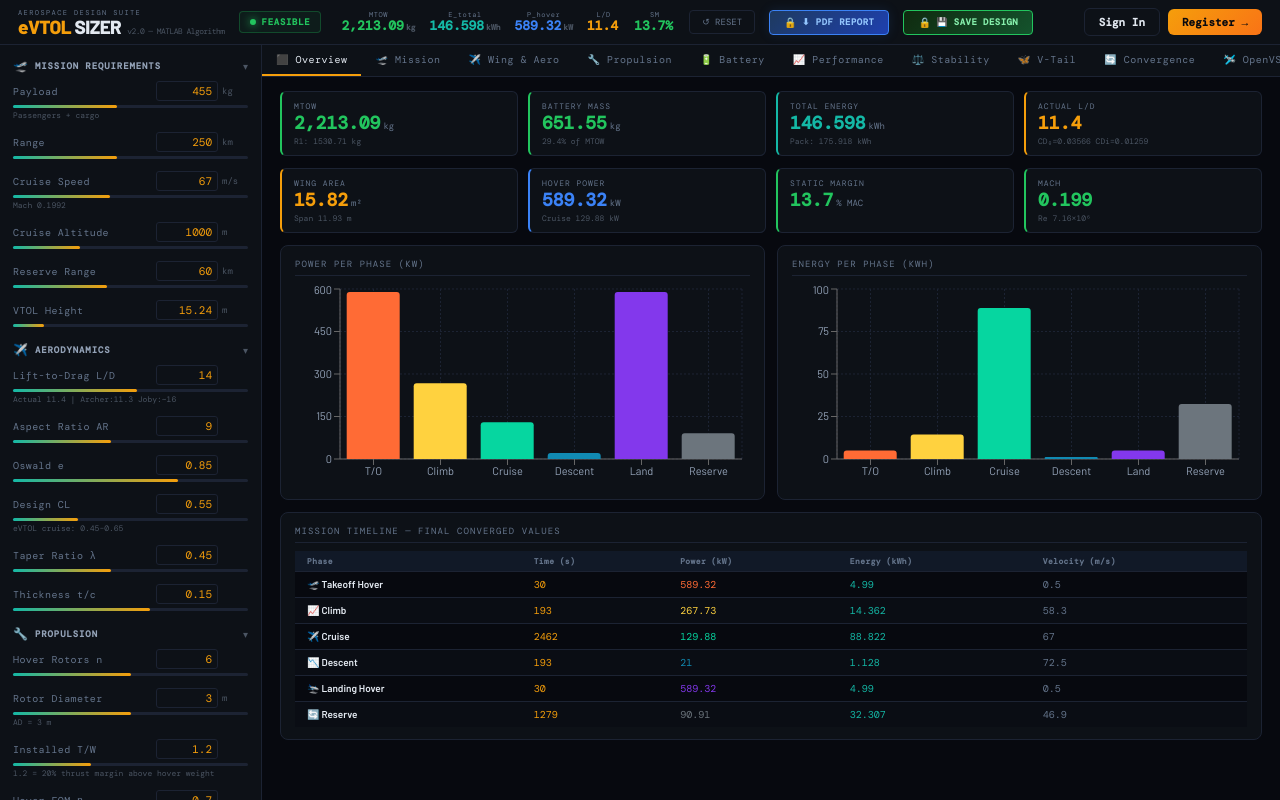
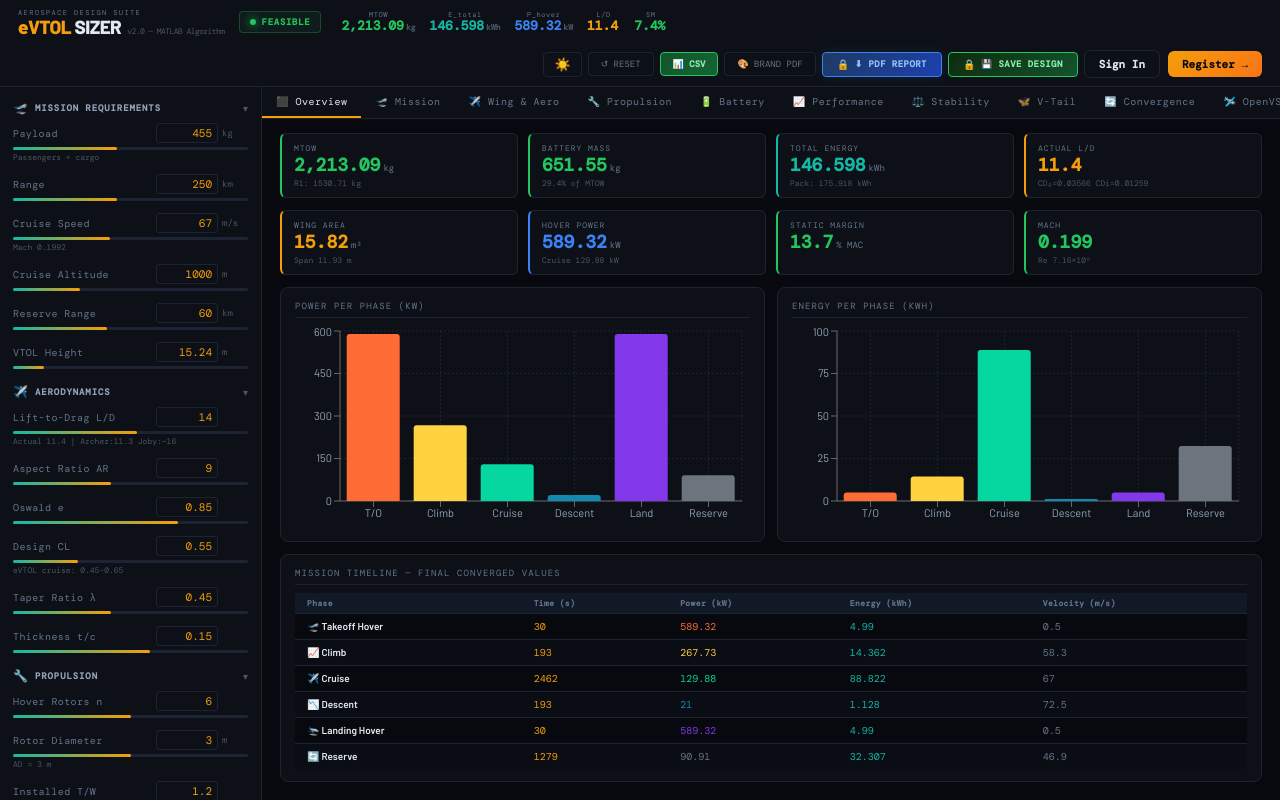
Before and after one commit to Vinay25112001/eVTOL_Website_Trail_1, a React (Vite) app: page / in a window 1280 px wide. Built offline with nearby package versions, Linux system fonts and the light colour scheme.

Commit message:
Add files via upload

```diff
--- a/src/App.jsx
+++ b/src/App.jsx
@@ -575,7 +575,7 @@ ${yVals.map((v,i)=>`    y[${i}] = ${v};`).join('\n')}
    User clicks "Download PDF" → new window opens → browser print dialog
    → "Save as PDF". Native browser PDF engine = perfect quality.
    ═══════════════════════════════════════════════════════════════════════ */
-function generateReport(p, R) {
+function generateReport(p, R, branding={}) {
   const n = (v, d=3) => (typeof v==="number" && isFinite(v)) ? v.toFixed(d) : "—";
   const now = new Date().toLocaleDateString("en-US",{year:"numeric",month:"long",day:"numeric"});
   const feasBadge = R.feasible
@@ -602,19 +602,27 @@ function generateReport(p, R) {
     `<tr class="${ok?"ok":"fail"}"><td>${ok?"✓":"✗"}</td><td>${label}</td><td>${val}</td></tr>`;
 
   // ── COVER PAGE ───────────────────────────────────────────────────────
+  const bAuthor = branding.authorName || "Vinay Kumar Reddy Sirigireddy";
+  const bUniv   = branding.university || "Wright State University";
+  const bTitle  = branding.projectTitle || "eVTOL Aircraft Sizing Report";
+  const bDate   = branding.date || now;
+  const bLogo   = branding.logoUrl || "";
+
   const cover = `
   <div class="cover-page">
-    <div class="cover-logo">AEROSPACE DESIGN SUITE</div>
-    <div class="cover-title">eVTOL Aircraft<br>Sizing Report</div>
-    <div class="cover-sub">Trail 1 Design — Parametric Sizing Analysis</div>
+    ${bLogo ? `<img src="${bLogo}" alt="Logo" style="height:60px;object-fit:contain;margin-bottom:20px;border-radius:6px;">` : ""}
+    <div class="cover-logo">AEROSPACE DESIGN SUITE — eVTOL SIZER v2.0</div>
+    <div class="cover-title">${bTitle}</div>
+    <div class="cover-sub">Parametric Sizing Analysis — MATLAB Algorithm Port</div>
     <div class="cover-line"></div>
     <table class="cover-meta">
-      <tr><td>Institution</td><td>Wright State University</td></tr>
+      <tr><td>Author / Engineer</td><td>${bAuthor}</td></tr>
+      <tr><td>Institution</td><td>${bUniv}</td></tr>
       <tr><td>Advisor</td><td>Dr. Darryl K. Ahner</td></tr>
-      <tr><td>Graduate Student</td><td>Vinay Kumar Reddy Sirigireddy</td></tr>
       <tr><td>Framework</td><td>MATLAB-MBSE Integrated Sizing Framework</td></tr>
       <tr><td>Algorithm</td><td>eVTOL_Full_Analysis_v2.m — JavaScript Port</td></tr>
-      <tr><td>Report Generated</td><td>${now}</td></tr>
+      <tr><td>Report Date</td><td>${bDate}</td></tr>
+      <tr><td>Generated</td><td>${now}</td></tr>
       <tr><td>Design Status</td><td>${feasBadge}</td></tr>
     </table>
     <div class="cover-kpi-grid">
@@ -622,7 +630,7 @@ function generateReport(p, R) {
       <div class="kpi"><div class="kpi-val">${n(R.Etot,2)} kWh</div><div class="kpi-lbl">Total Energy</div></div>
       <div class="kpi"><div class="kpi-val">${n(R.Phov,1)} kW</div><div class="kpi-lbl">Hover Power</div></div>
       <div class="kpi"><div class="kpi-val">${n(R.bWing,2)} m</div><div class="kpi-lbl">Wing Span</div></div>
-      <div class="kpi"><div class="kpi-val">${n(R.SM*100,1)}%</div><div class="kpi-lbl">Static Margin</div></div>
+      <div class="kpi"><div class="kpi-val">${n(R.SM_vt*100,1)}%</div><div class="kpi-lbl">Static Margin</div></div>
       <div class="kpi"><div class="kpi-val">${n(R.LDact,2)}</div><div class="kpi-lbl">Actual L/D</div></div>
     </div>
   </div>`;
@@ -1142,9 +1150,18 @@ window.addEventListener('load',()=>{setTimeout(()=>window.print(),1200);});
 /* ═══════════════════════════════════
    THEME & CONSTANTS
    ═══════════════════════════════════ */
+/* ═══════════════════════════════════
+   THEME SYSTEM — dark / light
+   ═══════════════════════════════════ */
+const DARK={bg:"#07090f",panel:"#0d1117",border:"#1c2333",amber:"#f59e0b",teal:"#14b8a6",
+  blue:"#3b82f6",red:"#ef4444",green:"#22c55e",dim:"#4b5563",text:"#e2e8f0",muted:"#64748b",
+  purple:"#8b5cf6",orange:"#f97316"};
+const LIGHT={bg:"#f8fafc",panel:"#ffffff",border:"#e2e8f0",amber:"#d97706",teal:"#0d9488",
+  blue:"#2563eb",red:"#dc2626",green:"#16a34a",dim:"#9ca3af",text:"#0f172a",muted:"#64748b",
+  purple:"#7c3aed",orange:"#ea580c"};
+let C=DARK; // global ref — updated by App before render
+
 const PHC=["#ff6b35","#ffd23f","#06d6a0","#118ab2","#8338ec","#6c757d"];
-const C={bg:"#07090f",panel:"#0d1117",border:"#1c2333",amber:"#f59e0b",teal:"#14b8a6",
-  blue:"#3b82f6",red:"#ef4444",green:"#22c55e",dim:"#4b5563",text:"#e2e8f0",muted:"#64748b"};
 
 /* ═══════════════════════════════════
    REUSABLE COMPONENTS
@@ -1225,19 +1242,90 @@ export default function App(){
   const[tab,setTab]=useState(0);
   const[user,setUser]=useState(()=>getSession());
   const[showAuthModal,setShowAuthModal]=useState(false);
+  const[darkMode,setDarkMode]=useState(true);
+  const[showPdfBranding,setShowPdfBranding]=useState(false);
+  const[pdfBranding,setPdfBranding]=useState({
+    authorName:"", university:"Wright State University",
+    projectTitle:"eVTOL Sizing Analysis", logoUrl:"", date:new Date().toLocaleDateString(),
+  });
+
+  // Update global C on every render based on theme
+  C = darkMode ? DARK : LIGHT;
 
   const handleAuth=(session)=>{
     saveSession(session);
     setUser(session);
     setShowAuthModal(false);
   };
-  const handleSignOut=()=>{
-    clearSession();
-    setUser(null);
-  };
-  const handleUpdate=(session)=>{
-    saveSession(session);
-    setUser(session);
+  const handleSignOut=()=>{ clearSession(); setUser(null); };
+  const handleUpdate=(session)=>{ saveSession(session); setUser(session); };
+
+  /* ── CSV Export ── */
+  const exportCSV=()=>{
+    if(!R) return;
+    const rows=[
+      ["eVTOL Sizer — Results Export","",""],
+      ["Generated",new Date().toLocaleString(),""],
+      ["","",""],
+      ["=== WEIGHTS ===","",""],
+      ["MTOW (kg)",R.MTOW,""],
+      ["Empty Weight (kg)",R.Wempty,""],
+      ["Battery Mass (kg)",R.Wbat,""],
+      ["Payload (kg)",p.payload,""],
+      ["","",""],
+      ["=== ENERGY & POWER ===","",""],
+      ["Total Mission Energy (kWh)",R.Etot,""],
+      ["Pack Energy (kWh)",R.PackkWh,""],
+      ["Hover Power (kW)",R.Phov,""],
+      ["Climb Power (kW)",R.Pcl,""],
+      ["Cruise Power (kW)",R.Pcr,""],
+      ["Descent Power (kW)",R.Pdc,""],
+      ["Reserve Power (kW)",R.Pres,""],
+      ["","",""],
+      ["=== PHASE TIMES (s) ===","",""],
+      ["Takeoff",R.tto,""],["Climb",R.tcl,""],["Cruise",R.tcr,""],
+      ["Descent",R.tdc,""],["Landing",R.tld,""],["Reserve",R.tres,""],
+      ["Total",R.Tend,""],
+      ["","",""],
+      ["=== AERODYNAMICS ===","",""],
+      ["Wing Area (m²)",R.Swing,""],["Wing Span (m)",R.bWing,""],
+      ["MAC (m)",R.MAC,""],["Sweep (°)",R.sweep,""],
+      ["Actual L/D",R.LDact,""],["CD0 total",R.CD0tot,""],
+      ["Mach",R.Mach,""],["Reynolds ×10⁶",(R.Re_/1e6).toFixed(2),""],
+      ["Selected Airfoil",R.selAF.name,""],
+      ["","",""],
+      ["=== PROPULSION ===","",""],
+      ["Rotor Diameter AD (m)",R.Drotor,""],["Tip Mach",R.TipMach,""],
+      ["RPM",R.RPM,""],["Disk Loading (N/m²)",R.DLrotor,""],
+      ["Tip Speed (m/s)",R.TipSpd,""],["Motor Power/rotor (kW)",R.PmotKW,""],
+      ["T/W hover",R.TW_hover,""],["T/W cruise",R.TW_cruise,""],
+      ["","",""],
+      ["=== STABILITY ===","",""],
+      ["CG from nose (m)",R.xCGtotal,""],["NP from nose (m)",R.xNP,""],
+      ["Static Margin baseline (% MAC)",(R.SM*100).toFixed(2),""],
+      ["Static Margin w/ V-tail (% MAC)",(R.SM_vt*100).toFixed(2),""],
+      ["","",""],
+      ["=== BATTERY ===","",""],
+      ["Pack Energy (kWh)",R.PackkWh,""],["SED pack (Wh/kg)",R.SEDpack,""],
+      ["Cell config",`${R.Nseries}s×${R.Npar}p`,""],["Total cells",R.Ncells,""],
+      ["C-rate hover",R.CrateHov,""],["C-rate cruise",R.CrateCr,""],
+      ["","",""],
+      ["=== INPUT PARAMETERS ===","",""],
+      ["Payload (kg)",p.payload,""],["Range (km)",p.range,""],
+      ["Cruise Speed (m/s)",p.vCruise,""],["Cruise Alt (m)",p.cruiseAlt,""],
+      ["L/D",p.LD,""],["AR",p.AR,""],["Oswald e",p.eOsw,""],
+      ["Design CL",p.clDesign,""],["EWF",p.ewf,""],
+      ["Cell SED (Wh/kg)",p.sedCell,""],["Battery η",p.etaBat,""],
+      ["Hover FOM",p.etaHov,""],["System η",p.etaSys,""],
+      ["T/W ratio",p.twRatio,""],["Rotors",p.nPropHover,""],
+    ];
+    const csv=rows.map(r=>r.map(v=>`"${v}"`).join(",")).join("\n");
+    const blob=new Blob([csv],{type:"text/csv"});
+    const url=URL.createObjectURL(blob);
+    const a=document.createElement("a");
+    a.href=url; a.download=`eVTOL_Results_${new Date().toISOString().slice(0,10)}.csv`;
+    a.click(); URL.revokeObjectURL(url);
+    if(user) addNotif(user.id,{title:"CSV Exported",body:"Results downloaded as spreadsheet.",type:"success"});
   };
 
   const[p,setP]=useState({
@@ -1268,27 +1356,75 @@ export default function App(){
   const stTxt=!R?"ERROR":R.feasible?"FEASIBLE":"CHECK DESIGN";
 
   return(
-    <div style={{display:"flex",flexDirection:"column",height:"100vh",background:C.bg,color:C.text,
-      fontFamily:"'Barlow',system-ui,sans-serif",overflow:"hidden"}}>
+    <div style={{display:"flex",flexDirection:"column",height:"100vh",
+      background:C.bg,color:C.text,
+      fontFamily:"'Barlow',system-ui,sans-serif",overflow:"hidden",
+      transition:"background 0.2s,color 0.2s"}}>
       <style>{`
         @import url('https://fonts.googleapis.com/css2?family=DM+Mono:wght@400;500&family=Barlow:wght@400;600;700;800&display=swap');
-        html,body{background:#07090f;color:#e2e8f0;margin:0;padding:0}
+        html,body{background:${C.bg};color:${C.text};margin:0;padding:0}
         *{box-sizing:border-box}
         ::-webkit-scrollbar{width:5px;height:5px}
-        ::-webkit-scrollbar-track{background:#07090f}
-        ::-webkit-scrollbar-thumb{background:#1c2333;border-radius:3px}
+        ::-webkit-scrollbar-track{background:${C.bg}}
+        ::-webkit-scrollbar-thumb{background:${C.border};border-radius:3px}
         input[type=range]{-webkit-appearance:none;appearance:none}
-        input[type=number]{-moz-appearance:textfield;background:#0d1117;color:#f59e0b}
+        input[type=number]{-moz-appearance:textfield;background:${C.panel};color:${C.amber}}
         input[type=number]::-webkit-inner-spin-button{-webkit-appearance:none}
-        .recharts-tooltip-wrapper .recharts-default-tooltip{background:#131c2e !important;border:1px solid #2a3a5c !important;border-radius:6px !important;box-shadow:0 4px 20px rgba(0,0,0,0.8) !important;padding:8px 12px !important}
-        .recharts-tooltip-wrapper .recharts-tooltip-label{color:#94a3b8 !important;font-size:12px !important;font-weight:600 !important;margin-bottom:4px !important;display:block}
-        .recharts-tooltip-wrapper .recharts-tooltip-item{color:#e2e8f0 !important;font-size:12px !important}
-        .recharts-tooltip-wrapper .recharts-tooltip-item-name{color:#94a3b8 !important}
-        .recharts-tooltip-wrapper .recharts-tooltip-item-value{color:#f59e0b !important;font-weight:700 !important}
-        .recharts-tooltip-wrapper .recharts-tooltip-item-separator{color:#4b5563 !important}
-        .recharts-legend-item-text{color:#94a3b8 !important;font-size:11px !important}
+        .recharts-tooltip-wrapper .recharts-default-tooltip{background:${C.panel} !important;border:1px solid ${C.border} !important;border-radius:6px !important;box-shadow:0 4px 20px rgba(0,0,0,0.4) !important;padding:8px 12px !important}
+        .recharts-tooltip-wrapper .recharts-tooltip-label{color:${C.muted} !important;font-size:12px !important;font-weight:600 !important;margin-bottom:4px !important;display:block}
+        .recharts-tooltip-wrapper .recharts-tooltip-item{color:${C.text} !important;font-size:12px !important}
+        .recharts-tooltip-wrapper .recharts-tooltip-item-name{color:${C.muted} !important}
+        .recharts-tooltip-wrapper .recharts-tooltip-item-value{color:${C.amber} !important;font-weight:700 !important}
+        .recharts-tooltip-wrapper .recharts-tooltip-item-separator{color:${C.dim} !important}
+        .recharts-legend-item-text{color:${C.muted} !important;font-size:11px !important}
         span,div,td,th{color:inherit}
       `}</style>
+
+      {/* PDF BRANDING POPUP */}
+      {showPdfBranding&&(
+        <div style={{position:"fixed",inset:0,zIndex:3000,background:"rgba(0,0,0,0.7)",
+          backdropFilter:"blur(4px)",display:"flex",alignItems:"center",justifyContent:"center"}}
+          onClick={e=>e.target===e.currentTarget&&setShowPdfBranding(false)}>
+          <div style={{background:C.panel,border:`1px solid ${C.border}`,borderRadius:12,
+            padding:"24px 28px",width:460,maxWidth:"92vw",boxShadow:"0 20px 60px rgba(0,0,0,0.6)"}}>
+            <div style={{display:"flex",alignItems:"center",justifyContent:"space-between",marginBottom:20}}>
+              <div>
+                <div style={{fontSize:8,color:C.muted,fontFamily:"'DM Mono',monospace",letterSpacing:"0.15em",marginBottom:4}}>PDF REPORT</div>
+                <div style={{fontSize:16,fontWeight:800,color:C.text}}>
+                  <span style={{color:C.amber}}>eVTOL</span> — Report Branding
+                </div>
+              </div>
+              <button onClick={()=>setShowPdfBranding(false)} type="button"
+                style={{background:"transparent",border:`1px solid ${C.border}`,borderRadius:6,
+                  color:C.muted,fontSize:14,cursor:"pointer",padding:"5px 10px"}}>✕ Close</button>
+            </div>
+            {[
+              ["Author / Engineer Name","authorName","Your full name"],
+              ["University / Organization","university","e.g. Wright State University"],
+              ["Project Title","projectTitle","e.g. eVTOL Sizing Analysis"],
+              ["Logo URL (optional)","logoUrl","https://...logo.png"],
+              ["Report Date","date",new Date().toLocaleDateString()],
+            ].map(([lbl,key,ph])=>(
+              <div key={key} style={{marginBottom:12}}>
+                <div style={{fontSize:10,color:C.muted,fontFamily:"'DM Mono',monospace",
+                  textTransform:"uppercase",letterSpacing:"0.08em",marginBottom:5}}>{lbl}</div>
+                <input value={pdfBranding[key]} onChange={e=>setPdfBranding(b=>({...b,[key]:e.target.value}))}
+                  placeholder={ph} type="text"
+                  style={{width:"100%",boxSizing:"border-box",background:C.bg,border:`1px solid ${C.border}`,
+                    borderRadius:6,color:C.text,fontSize:12,padding:"8px 12px",
+                    fontFamily:"'DM Mono',monospace",outline:"none"}}
+                  onFocus={e=>e.target.style.borderColor=C.amber}
+                  onBlur={e=>e.target.style.borderColor=C.border}/>
+              </div>
+            ))}
+            <div style={{marginTop:6,padding:"8px 12px",background:`${C.green}11`,
+              border:`1px solid ${C.green}44`,borderRadius:6,fontSize:10,color:C.green,
+              fontFamily:"'DM Mono',monospace"}}>
+              ✓ These details will appear on the PDF cover page when you click ⬇ PDF REPORT
+            </div>
+          </div>
+        </div>
+      )}
 
       {/* HEADER */}
       <div style={{display:"flex",alignItems:"center",padding:"8px 18px",background:C.panel,
@@ -1311,7 +1447,7 @@ export default function App(){
             {[[" MTOW",R.MTOW,"kg",R.MTOW<4000?C.green:R.MTOW<5000?C.amber:C.red],
               ["E_total",R.Etot,"kWh",C.teal],["P_hover",R.Phov,"kW",C.blue],
               ["  L/D",R.LDact,"",R.LDact>12?C.green:C.amber],
-              [" SM",(R.SM*100).toFixed(1)+"%","",R.SM>0.05&&R.SM<0.25?C.green:C.red]
+              [" SM",(R.SM_vt*100).toFixed(1)+"%","",R.SM_vt>0.05&&R.SM_vt<0.25?C.green:C.red]
             ].map(([l,v,u,col])=>(
               <div key={l} style={{textAlign:"center"}}>
                 <div style={{fontSize:7,color:C.muted,fontFamily:"'DM Mono',monospace",letterSpacing:"0.08em"}}>{l}</div>
@@ -1322,17 +1458,53 @@ export default function App(){
             ))}
           </div>
         )}
+
+        {/* Action buttons */}
+        <div style={{display:"flex",gap:6,marginLeft:"auto",alignItems:"center",flexWrap:"wrap"}}>
+          {/* Dark/Light toggle */}
+          <button onClick={()=>setDarkMode(d=>!d)} type="button"
+            title={darkMode?"Switch to Light Mode":"Switch to Dark Mode"}
+            style={{padding:"5px 10px",background:"transparent",
+              border:`1px solid ${C.border}`,borderRadius:4,
+              color:C.muted,fontSize:13,cursor:"pointer",lineHeight:1}}>
+            {darkMode?"☀️":"🌙"}
+          </button>
+
+          {/* Reset */}
           <button onClick={()=>setP({payload:455,range:250,vCruise:67,cruiseAlt:1000,reserveRange:60,hoverHeight:15.24,
             LD:14,AR:9,eOsw:0.85,clDesign:0.55,taper:0.45,tc:0.15,nPropHover:6,propDiam:3.0,twRatio:1.2,convTolExp:-6,
             etaHov:0.70,etaSys:0.80,rateOfClimb:5.08,climbAngle:5,sedCell:300,etaBat:0.90,socMin:0.2,ewf:0.50,
-          fusLen:7.2,fusDiam:1.65,
-          vtGamma:45,vtCh:0.45,vtCv:0.032,vtAR:2.5})}
+            fusLen:7.2,fusDiam:1.65,vtGamma:45,vtCh:0.45,vtCv:0.032,vtAR:2.5})}
             style={{padding:"5px 12px",background:"transparent",border:`1px solid ${C.border}`,
-            borderRadius:4,color:C.muted,fontSize:9,cursor:"pointer",fontFamily:"'DM Mono',monospace"}}>↺ RESET</button>
+              borderRadius:4,color:C.muted,fontSize:9,cursor:"pointer",fontFamily:"'DM Mono',monospace"}}>
+            ↺ RESET
+          </button>
+
+          {/* CSV Export */}
+          {R&&(
+            <button onClick={exportCSV} type="button"
+              style={{padding:"5px 12px",background:`linear-gradient(135deg,#14532d,#166534)`,
+                border:`1px solid #22c55e`,borderRadius:4,color:"#86efac",fontSize:9,
+                cursor:"pointer",fontFamily:"'DM Mono',monospace",fontWeight:700}}>
+              📊 CSV
+            </button>
+          )}
+
+          {/* PDF Branding settings */}
+          {R&&(
+            <button onClick={()=>setShowPdfBranding(true)} type="button"
+              style={{padding:"5px 12px",background:"transparent",
+                border:`1px solid ${C.border}`,borderRadius:4,
+                color:C.muted,fontSize:9,cursor:"pointer",fontFamily:"'DM Mono',monospace"}}>
+              🎨 BRAND PDF
+            </button>
+          )}
+
+          {/* PDF Report */}
           {R&&(
             <AuthGate user={user} onAuth={handleAuth}>
               <button onClick={()=>{
-                const html=generateReport(p,R);
+                  const html=generateReport(p,R,pdfBranding);
                   const w=window.open("","_blank");
                   w.document.write(html);
                   w.document.close();
@@ -1349,11 +1521,13 @@ export default function App(){
               </button>
             </AuthGate>
           )}
+
+          {/* Save Design */}
           {R&&(
             <AuthGate user={user} onAuth={handleAuth}>
               <button onClick={()=>{
                   if(!user) return;
-                const html=generateReport(p,R);
+                  const html=generateReport(p,R,pdfBranding);
                   const nm=`Design — MTOW ${R.MTOW}kg · ${new Date().toLocaleDateString()}`;
                   saveDesign(user.id,{name:nm,params:p,results:{MTOW:R.MTOW,Etot:R.Etot,Phov:R.Phov,LDact:R.LDact,SM:R.SM},pdfHtml:html});
                   addNotif(user.id,{title:"Design Saved",body:`"${nm}" saved to My Designs.`,type:"success"});
@@ -1366,8 +1540,10 @@ export default function App(){
               </button>
             </AuthGate>
           )}
+
           <UserHeaderBar user={user} onSignOut={handleSignOut} onSignIn={()=>setShowAuthModal(true)} onUpdate={handleUpdate}/>
           {showAuthModal&&<AuthModal onClose={()=>setShowAuthModal(false)} onAuth={handleAuth}/>}
+        </div>
       </div>
 
       <div style={{display:"flex",flex:1,overflow:"hidden"}}>
```
Lines whose indentation alone changed are shown as unchanged.
